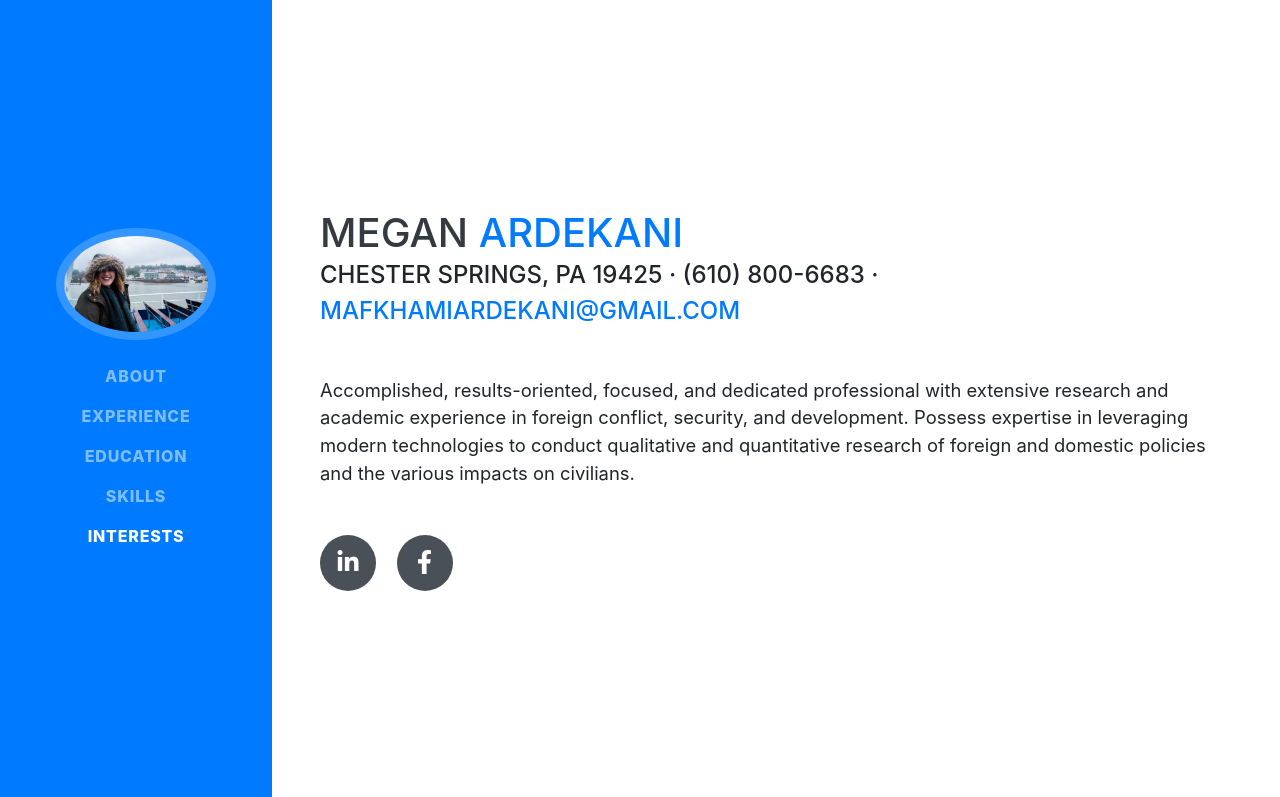
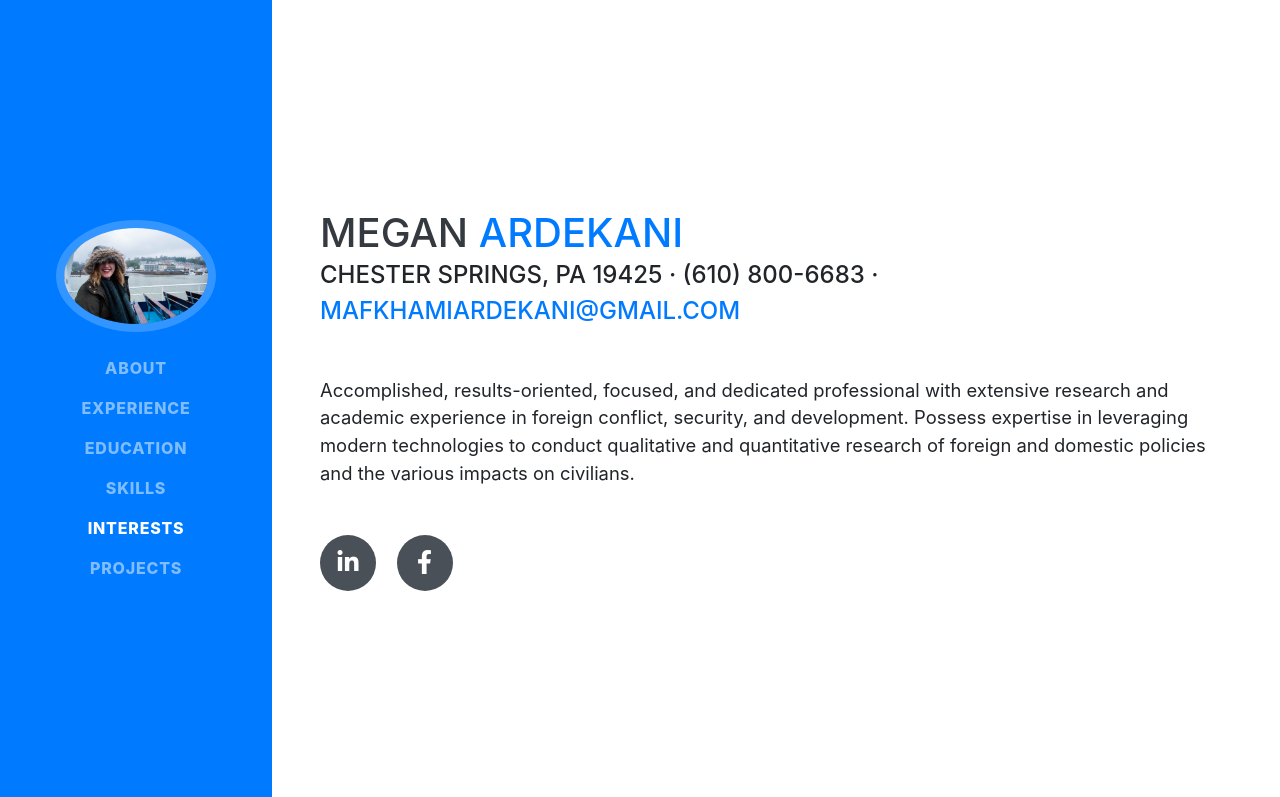
Before and after one commit to danardekani/meganardekani, a website with bundled scripts: page index.html in a window 1280 px wide. Shown: the top 797 px of the page. Built offline with nearby package versions, Linux system fonts and the light colour scheme; a web font is replaced by a local one.

```diff
--- a/index.html
+++ b/index.html
@@ -53,7 +53,7 @@
           <a class="nav-link js-scroll-trigger" href="#interests">Interests</a>
         </li>
         <li class="nav-item">
-          <a href="nav-link js-scroll-trigger" href="#Projects">Projects</a>
+          <a class="nav-link js-scroll-trigger" href="#Projects">Projects</a>
         </li>
       </ul>
     </div>
```
